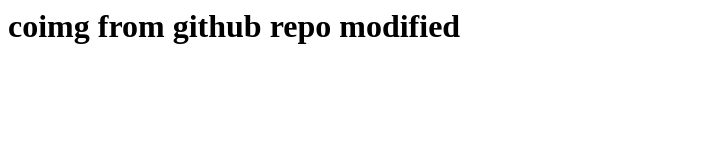
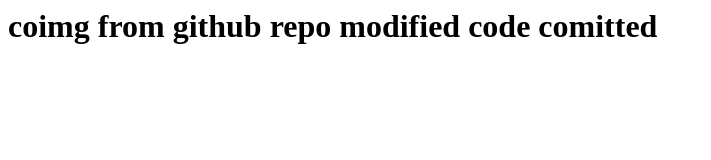
Before and after one commit to PS4152/webserverd2, a plain HTML site: page index.html in a window 1280 px wide. Shown: the whole page, without its empty margins (0-711 px from the left). Drawn offline with Linux system fonts and the light colour scheme.

Commit message:
Update index.html

```diff
--- a/index.html
+++ b/index.html
@@ -1 +1 @@
-<h1>coimg from github repo modified</h1>
+<h1>coimg from github repo modified code comitted</h1>
```
